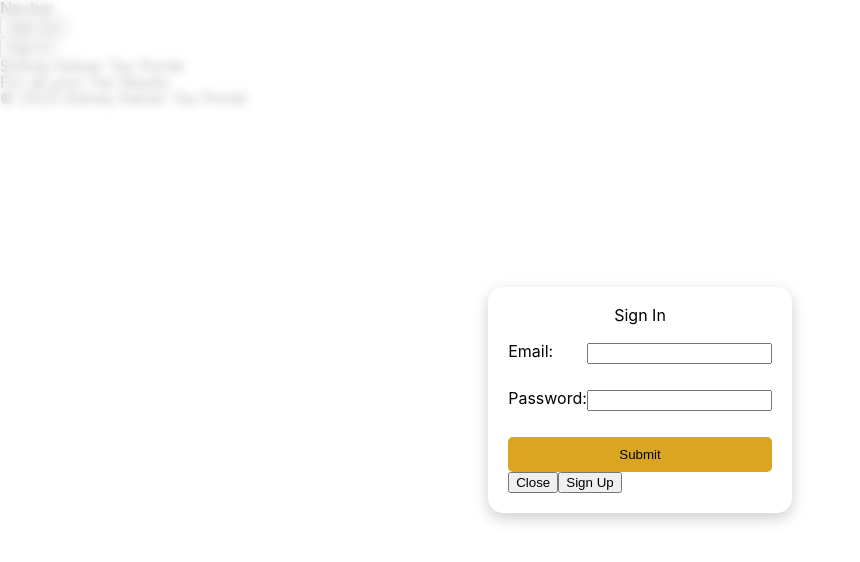
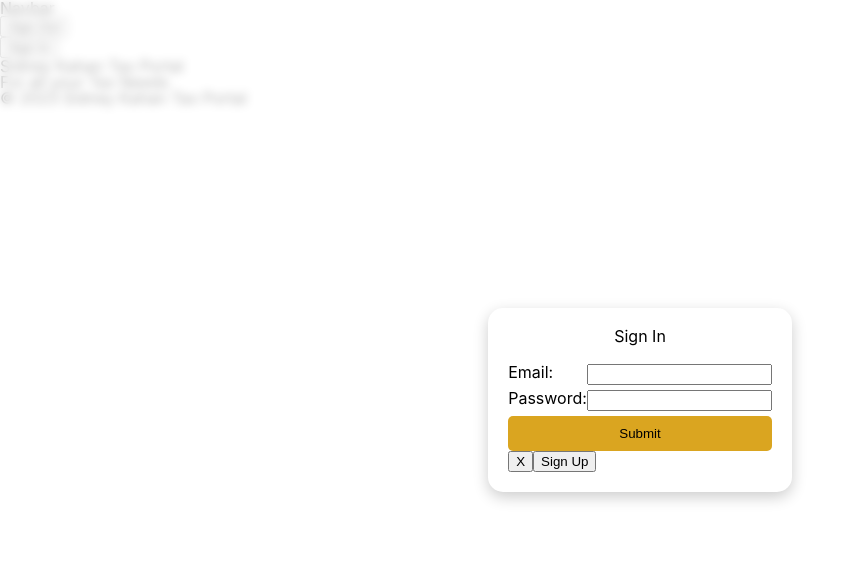
Before and after one commit to elpopes/tax-service, a React (Create React App) app in the folder tax-client/: page / in a window 1280 px wide. Both pictures are taken after a click on the button "Sign In". Shown: the top 562 px of the page, without its empty margins (0-860 px from the left). Built offline with nearby package versions, Linux system fonts and the light colour scheme; no server answers.

Commit message:
refactor signin.js

```diff
--- a/tax-client/src/components/SignIn.js
+++ b/tax-client/src/components/SignIn.js
@@ -34,11 +34,13 @@ function SignIn() {
 
   return (
     <div>
-      <button onClick={handleOpen}>Sign In</button>
-      <Modal isVisible={isVisible}>
-        <h2>Sign In</h2>
-        {error && <p>{error}</p>}
-        <form onSubmit={handleSubmit}>
+      <button className="signIn-btn" onClick={handleOpen}>
+        Sign In
+      </button>
+      <Modal isVisible={isVisible} handleClose={handleClose}>
+        <h2 className="modal-title">Sign In</h2>
+        {error && <p className="error-message">{error}</p>}
+        <form className="signin-form" onSubmit={handleSubmit}>
           <label>
             Email:
             <input
@@ -46,9 +48,9 @@ function SignIn() {
               name="email"
               value={email}
               onChange={(e) => setEmail(e.target.value)}
+              className="form-input"
             />
           </label>
-          <br />
           <label>
             Password:
             <input
@@ -56,13 +58,17 @@ function SignIn() {
               name="password"
               value={password}
               onChange={(e) => setPassword(e.target.value)}
+              className="form-input"
             />
           </label>
-          <br />
-          <input type="submit" value="Submit" />
+          <input type="submit" value="Submit" className="submit-btn" />
         </form>
-        <button onClick={handleClose}>Close</button>
-        <button onClick={handleSignUpOpen}>Sign Up</button>
+        <button className="close-btn" onClick={handleClose}>
+          X
+        </button>
+        <button className="signUp-link" onClick={handleSignUpOpen}>
+          Sign Up
+        </button>
         <SignUp isVisible={isSignUpVisible} />
       </Modal>
     </div>
```
